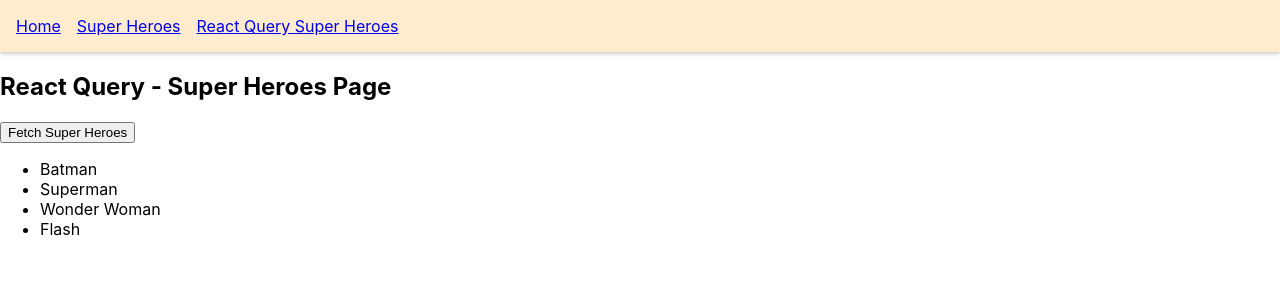
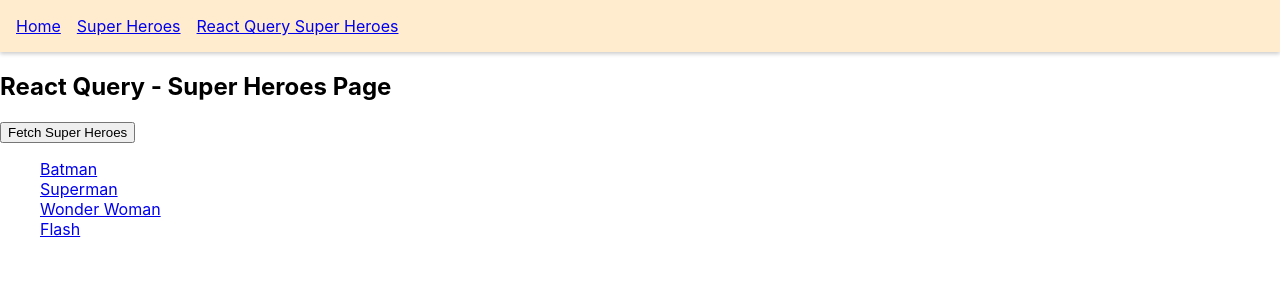
Before and after one commit to jrreda/React-Query-Tutorials, a React (Vite) app: page /rq-super-heroes in a window 1280 px wide. Shown: the top 300 px of the page. Built offline with nearby package versions, Linux system fonts and the light colour scheme; data requests are answered from the project's data file.

Commit message:
query by id

```diff
--- a/src/App.jsx
+++ b/src/App.jsx
@@ -4,6 +4,7 @@ import { Routes, Route, Link } from 'react-router-dom'
 import HomePage from './components/Home.page'
 import SuperHeroesPage from './components/SuperHeroes.page'
 import RQSuperHeroesPage from './components/RQSuperHeroes.page'
+import RQSuperHeroPage from './components/RQSuperHero.page'
 
 function App() {
   return (
@@ -26,6 +27,7 @@ function App() {
         <Route path="/" element={<HomePage />} />
         <Route path="/super-heroes" element={<SuperHeroesPage />} />
         <Route path="/rq-super-heroes" element={<RQSuperHeroesPage />} />
+        <Route path="/rq-super-hero/:heroId" element={<RQSuperHeroPage />} />
       </Routes>
     </div>
   );
--- /dev/null
+++ b/src/components/RQSuperHero.page.jsx
@@ -0,0 +1,26 @@
+import { useParams } from "react-router-dom";
+import useSuperHeroData from "../hooks/useSuperHeroData";
+
+export default function RQSuperHeroPage() {
+  const { heroId } = useParams();
+
+  const { data, isLoading, error, isError, isFetching } = useSuperHeroData({ heroId });
+
+  console.log("isFetching", isFetching);
+  console.log("isLoading", isLoading);
+
+  if (isLoading) {
+    return <div>Loading...</div>;
+  }
+
+  if (isError) {
+    return <div>Error: {error.message}</div>;
+  }
+
+  return (
+    <div>
+      <h2>React Query - Super Hero Page</h2>
+      <p>{data?.data.name} - {data?.data.alterEgo}</p>
+    </div>
+  );
+}
--- a/src/components/RQSuperHeroes.page.jsx
+++ b/src/components/RQSuperHeroes.page.jsx
@@ -1,12 +1,13 @@
 import { useState } from "react";
 import useSuperHeroesData from "../hooks/useSuperHeroesData";
+import { Link } from "react-router-dom";
 
 export default function RQSuperHeroesPage() {
   const [interval, setInterval] = useState(5000);
 
   const onSuccess = (data) => {
     console.log("Performe side effect when data is fetched successfully", data);
-    if (data?.length > 3) {
+    if (data?.data?.length > 3) {
       setInterval(0);
     }
   };
@@ -32,12 +33,14 @@ export default function RQSuperHeroesPage() {
       <h2>React Query - Super Heroes Page</h2>
       <button onClick={refetch}>Fetch Super Heroes</button>
       <ul>
-        {/* {data?.data.map((hero) => (
-          <li key={hero.id}>{hero.name}</li>
+        {data?.data.map((hero) => (
+          <div key={hero.name}>
+            <Link to={`/rq-super-hero/${hero.id}`}>{hero.name}</Link>
+          </div>
+        ))}
+        {/* {data?.map((heroName) => (
+          <li key={heroName}>{heroName}</li>
         ))} */}
-        {data?.map((heroName) => (
-          <li key={heroName}>{heroName}</li>
-        ))}
       </ul>
     </div>
   );
--- /dev/null
+++ b/src/hooks/useSuperHeroData.jsx
@@ -0,0 +1,16 @@
+import { useQuery } from 'react-query'
+import axios from 'axios'
+
+const fetchSuperHero = async ({ queryKey }) => {
+  const heroId = queryKey[1];
+  return await axios.get(`http://localhost:4000/superheroes/${heroId}`)
+}
+
+export default function useSuperHeroData({ heroId }) {
+  const { data, isLoading, error, isError, isFetching, refetch } = useQuery({
+    queryKey: ["super-hero", heroId],
+    queryFn: fetchSuperHero,
+  });
+
+  return { data, isLoading, error, isError, isFetching, refetch }
+}
--- a/src/hooks/useSuperHeroesData.jsx
+++ b/src/hooks/useSuperHeroesData.jsx
@@ -14,9 +14,9 @@ export default function useSuperHeroesData(onSuccess, onError, interval) {
     onError,
     refetchInterval: interval,
     refetchIntervalInBackground: true,
-    select: (data) => {
-      return data.data.map((hero) => hero.name);
-    }
+    // select: (data) => {
+    //   return data.data.map((hero) => hero.name);
+    // }
   });
 
   return { data, isLoading, error, isError, isFetching, refetch }
```
